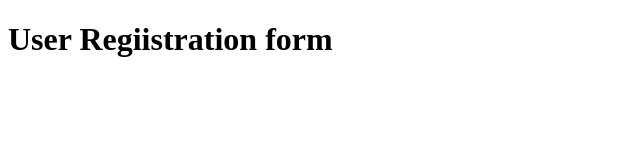
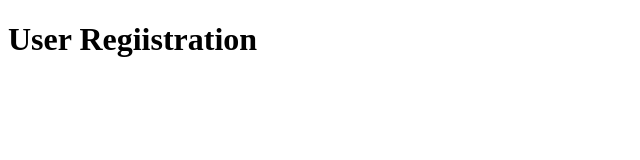
Before and after one commit to raj-kumar-1-1/gav1, a plain HTML site: page index.html in a window 1280 px wide. Shown: the whole page, without its empty margins (0-640 px from the left). Drawn offline with Linux system fonts and the light colour scheme.

Commit message:
second commit

```diff
--- a/index.html
+++ b/index.html
@@ -6,6 +6,6 @@
     <title>Document</title>
 </head>
 <body>
-    <h1>User Regiistration form </h1>
+    <h1>User Regiistration </h1>
 </body>
 </html>
```
